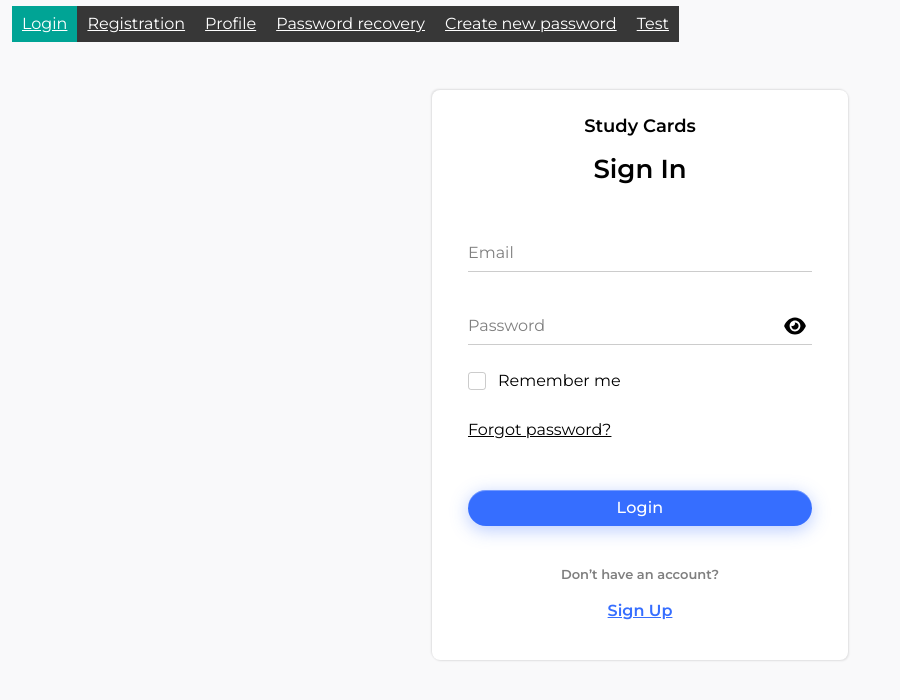
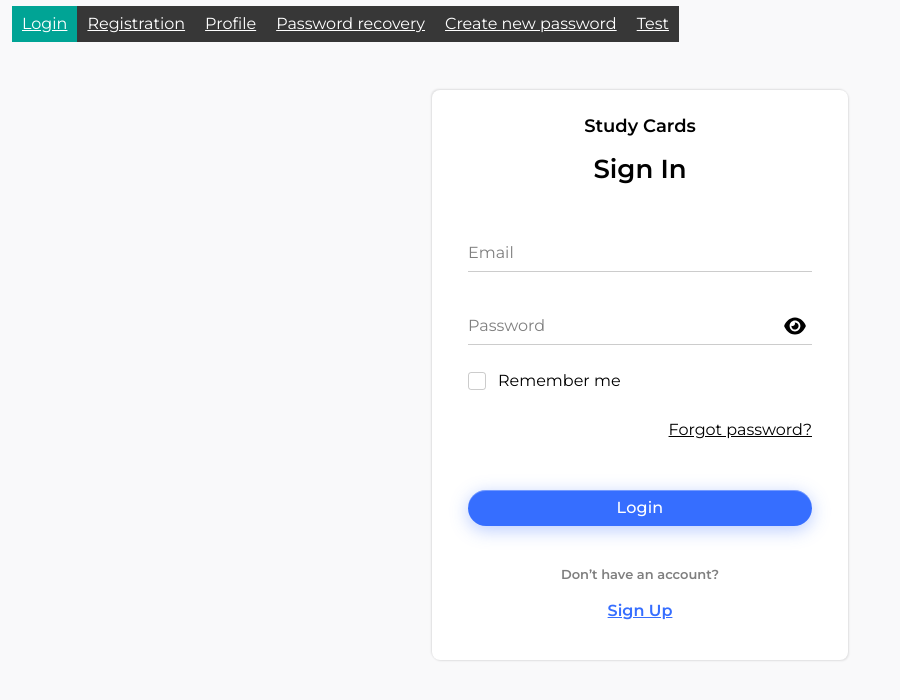
Before and after one commit to alexbrilevski/study-cards, a React (Vite) app: page /#/login in a window 1280 px wide. Shown: the top 700 px of the page, without its empty margins (0-900 px from the left). Built offline with nearby package versions, Linux system fonts and the light colour scheme; no server answers.

Commit message:
fix(UI): Adjust the forgot password link alignment in the login form

```diff
--- a/src/features/auth/Login/ui/LoginForm.tsx
+++ b/src/features/auth/Login/ui/LoginForm.tsx
@@ -75,7 +75,9 @@ export const LoginForm = () => {
         {...loginForm.getFieldProps('password')}
       />
       <Checkbox {...loginForm.getFieldProps('rememberMe')}>Remember me</Checkbox>
-      <NavLink to={PATH.PASSWORD_RECOVERY}>Forgot password?</NavLink>
+      <div className='text-right'>
+        <NavLink to={PATH.PASSWORD_RECOVERY}>Forgot password?</NavLink>
+      </div>
       <div className="form-actions">
         <Button type={'submit'}>Login</Button>
       </div>
```
